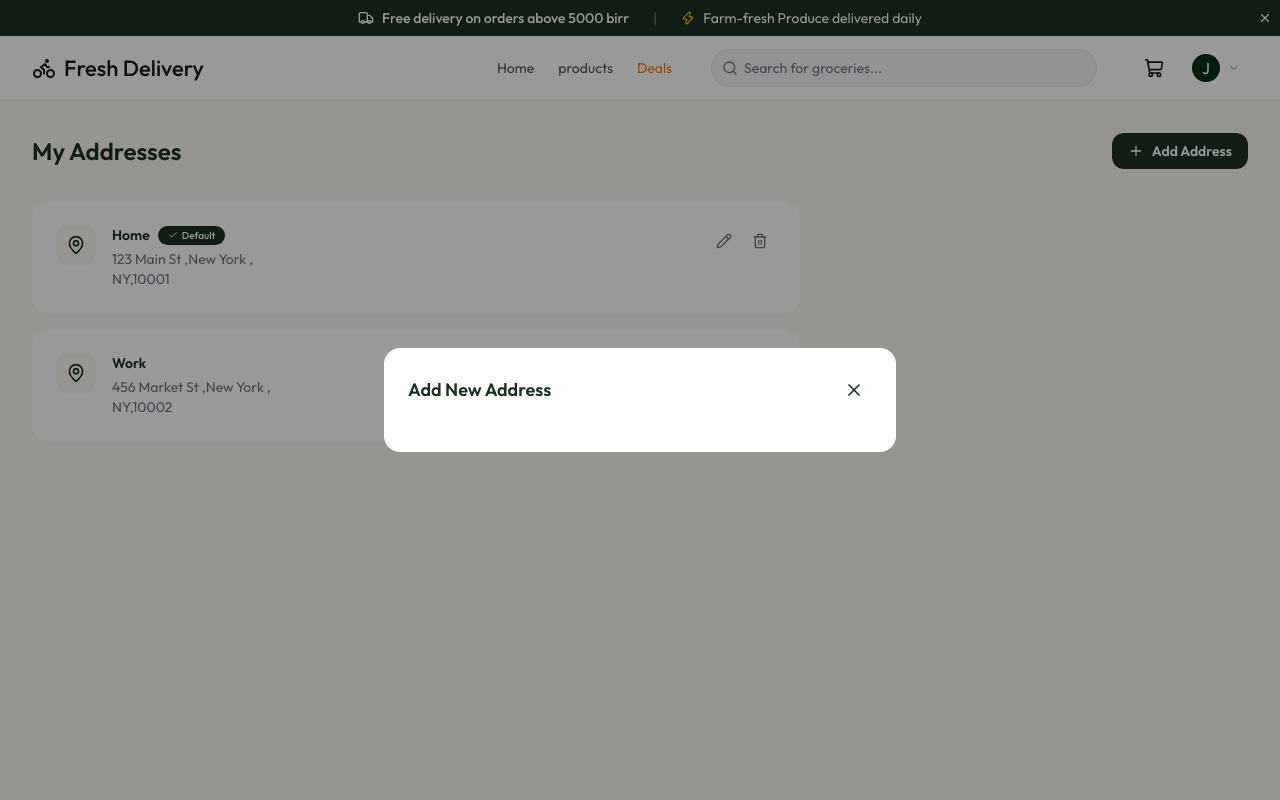
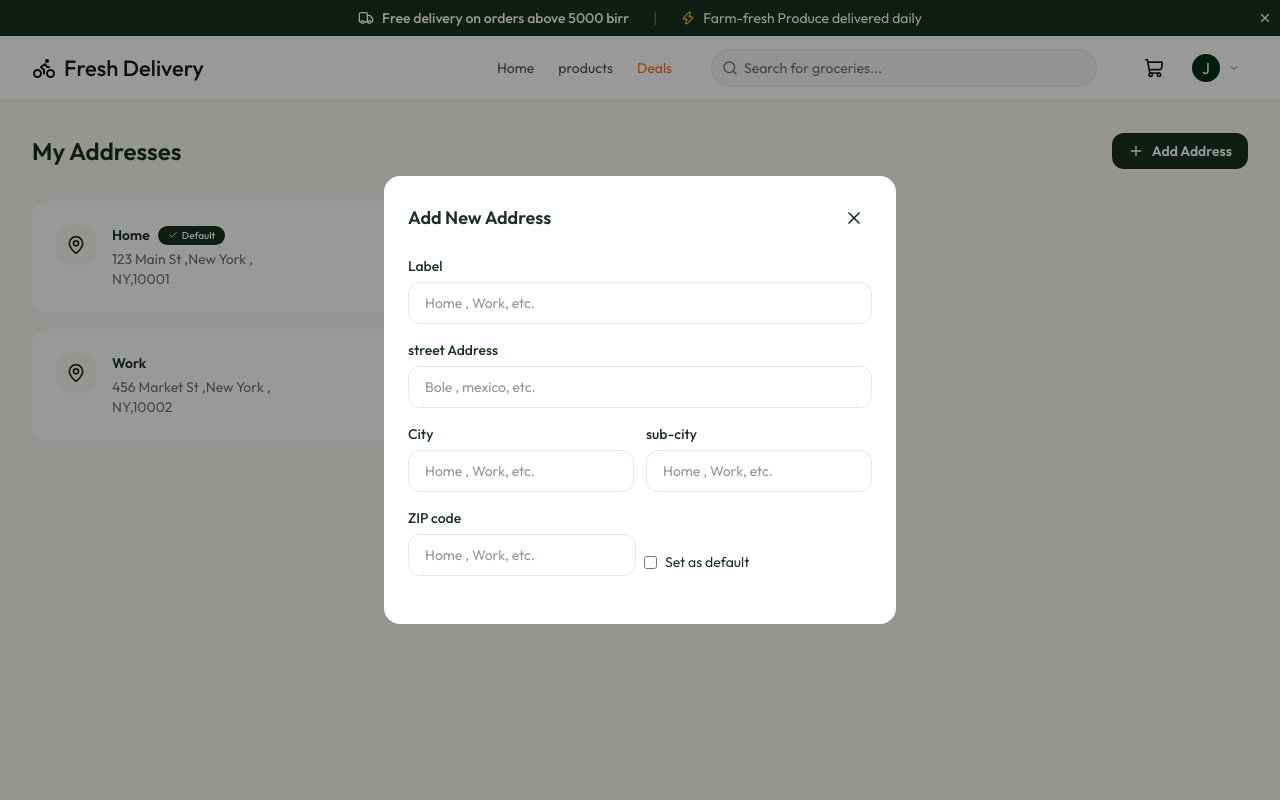
Before and after one commit to surameli/fresh-corner-delivery, a React (Vite) app in the folder client/: page /addresses in a window 1280 px wide. Both pictures are taken after a click on the button "Add Address". Shown: the top 800 px of the page. Built offline with nearby package versions, Linux system fonts and the light colour scheme.

Commit message:
implement left side address page

```diff
--- a/client/src/components/AddressForm.tsx
+++ b/client/src/components/AddressForm.tsx
@@ -1,7 +1,8 @@
+
 import { XIcon } from 'lucide-react'
 
 
-const AddressForm = ({resetForm, handleSubmit, form, setform, editingId}: any) => {
+const AddressForm = ({resetForm, handleSubmit, form, setForm, editingId}: any) => {
   return (
     <>
       {/* overlay */}
@@ -19,6 +20,59 @@ const AddressForm = ({resetForm, handleSubmit, form, setform, editingId}: any) =
                 </button>
             </div>
             {/* form input filds */}
+            <div className='space-y-4'>
+               <div>
+                   <label className='block text-sm font-medium text-app-green mb-1.5'>Label</label>
+                   <input type="text"  placeholder="Home , Work, etc." required className='w-full px-4 py-2.5 text-sm rounded-xl border border-app-border focus:border-app-green outline-none'
+                   value = {form.label} onChange={(e)=> setForm({...form, label: e.target.value })}/>
+
+               </div>
+               <div>
+                   <label className='block text-sm font-medium text-app-green mb-1.5'>street Address</label>
+                   <input type="text"  placeholder="Bole , mexico, etc." required className='w-full px-4 py-2.5 text-sm rounded-xl border border-app-border focus:border-app-green outline-none'
+                   value = {form.address} onChange={(e)=> setForm({...form, address: e.target.value })}/>
+
+               </div>
+               <div className='grid grid-cols-2 gap-3'>
+                <div>
+                   <label className='block text-sm font-medium text-app-green mb-1.5'>City</label>
+                   <input type="text"  placeholder="Home , Work, etc." required className='w-full px-4 py-2.5 text-sm rounded-xl border border-app-border focus:border-app-green outline-none'
+                   value = {form.city} onChange={(e)=> setForm({...form, city: e.target.value })}/>
+
+               </div>
+
+                   <div>
+                   <label className='block text-sm font-medium text-app-green mb-1.5'>sub-city</label>
+                   <input type="text"  placeholder="Home , Work, etc." required className='w-full px-4 py-2.5 text-sm rounded-xl border border-app-border focus:border-app-green outline-none'
+                   value = {form.state} onChange={(e)=> setForm({...form, state: e.target.value })}/>
+
+               </div>
+               </div>
+
+               <div className='grid grid-cols-2 gap-2'>
+                 <div>
+                <label className='block text-sm font-medium text-app-green mb-1.5'>ZIP code</label>
+                   <input type="text"  placeholder="Home , Work, etc." required className='w-full px-4 py-2.5 text-sm rounded-xl border border-app-border focus:border-app-green outline-none'
+                   value = {form.zip} onChange={(e)=> setForm({...form, zip: e.target.value })}/>
+               </div>
+               <div className='flex items-end pb-1'>
+                <label className='flex items-center gap-2 cursor-pointer'>
+                    <input type="checkbox" checked = {form.isDefault} onChange={(e)=> setForm({...form, isDefault: e.target.checked})}/>
+                    <span className='text-sm text-app-text'>Set as default</span>
+                </label>
+
+               </div>
+
+
+               </div>
+
+            </div>
+
+            {/* submit button */}
+
+            <button type='submit'>
+
+            </button>
 
         </form>
 
```
